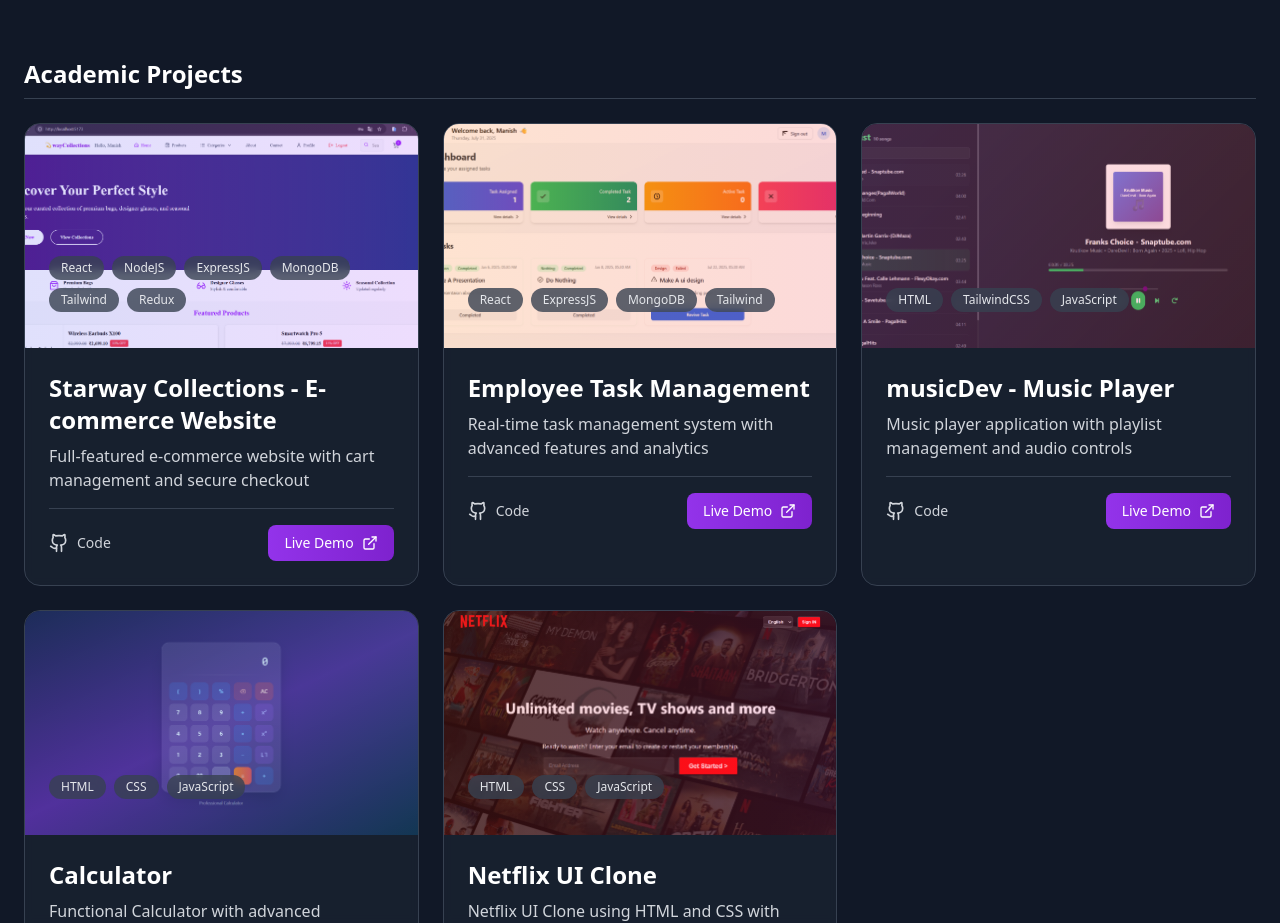
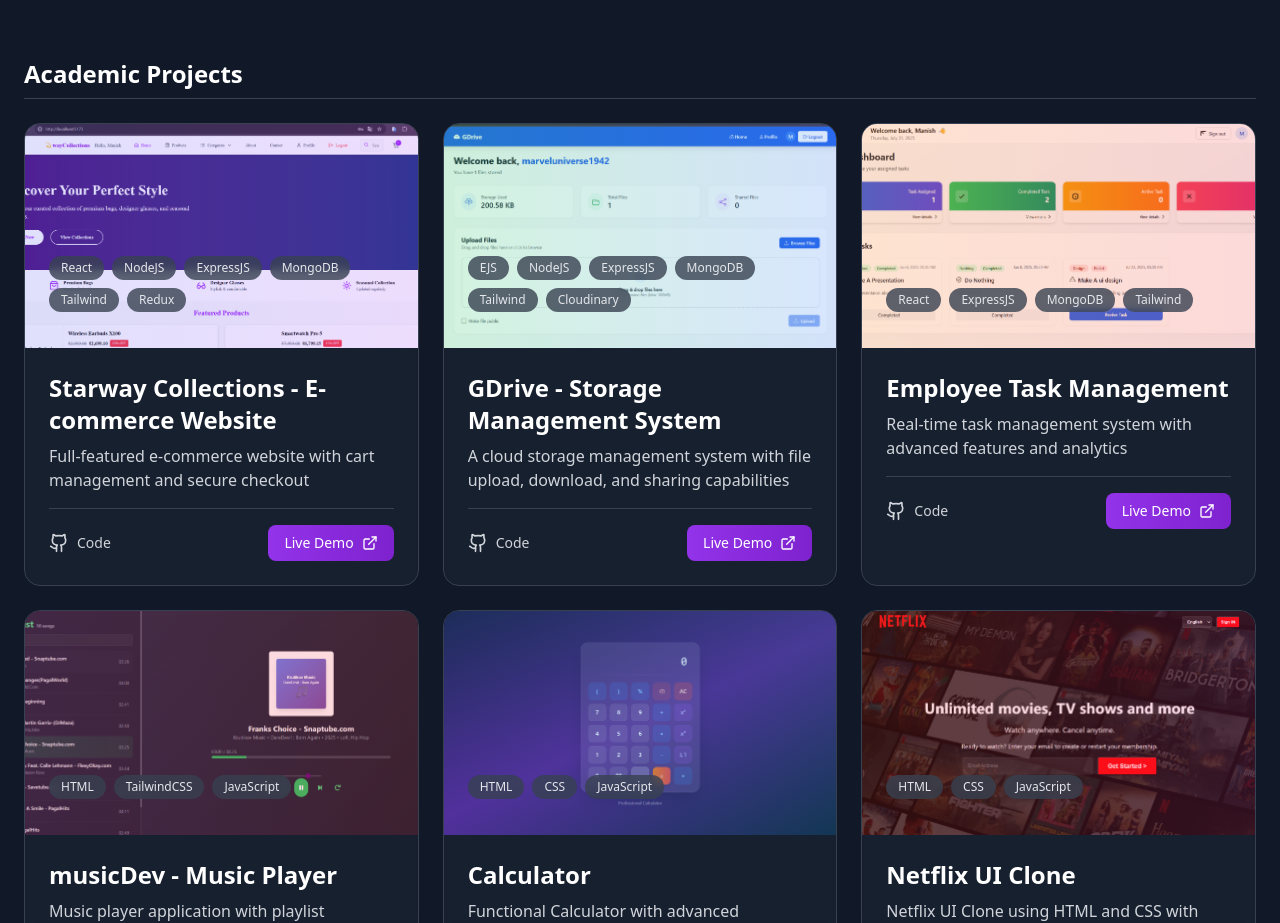
Before and after one commit to codewithmanish102003/Portfolio, a React (Vite) app: page / in a window 1280 px wide. Shown: the part 3440-4363 px from the top of the page. Built offline with nearby package versions, Linux system fonts and the light colour scheme.

Commit message:
projects update

```diff
--- a/src/App.tsx
+++ b/src/App.tsx
@@ -783,10 +783,19 @@ function App() {
                     live: "https://starwaycollections.netlify.app",
                     gradient: "from-indigo-500 to-purple-500"
                   },
-                {
-                  title: "Employee Task Management",
-                  description: "Real-time task management system with advanced features and analytics",
-                  image: "emts.png",
+                  {
+                    title: "GDrive - Storage Management System",
+                    description: "A cloud storage management system with file upload, download, and sharing capabilities",
+                    image: "gdrive.png",
+                    tech: ["EJS", "NodeJS", "ExpressJS", "MongoDB", "Tailwind", "Cloudinary"],
+                    github: "https://github.com/codewithmanish102003/Work/tree/main/GDrive",
+                    live: "https://gdrive.netlify.app/",
+                    gradient: "from-green-500 to-blue-500"
+                  },
+                  {
+                    title: "Employee Task Management",
+                    description: "Real-time task management system with advanced features and analytics",
+                    image: "emts.png",
                   tech: ["React", "ExpressJS", "MongoDB", "Tailwind"],
                   github: "https://github.com/codewithmanish102003/Work/tree/main/Employee_Management_System",
                   live: "https://emts.netlify.app/",
--- a/src/services/gemini.ts
+++ b/src/services/gemini.ts
@@ -2,7 +2,7 @@ import { GoogleGenerativeAI } from "@google/generative-ai";
 
 const API_KEY = import.meta.env.VITE_GOOGLE_GEMINI_API_KEY;
 
-console.log("API_KEY:", API_KEY); // Add this line to verify the API key
+console.log("API_KEY:", API_KEY);
 
 if (!API_KEY) {
   throw new Error("Google Gemini API key is missing");
```
Also changed, not shown: public/gdrive.png.
